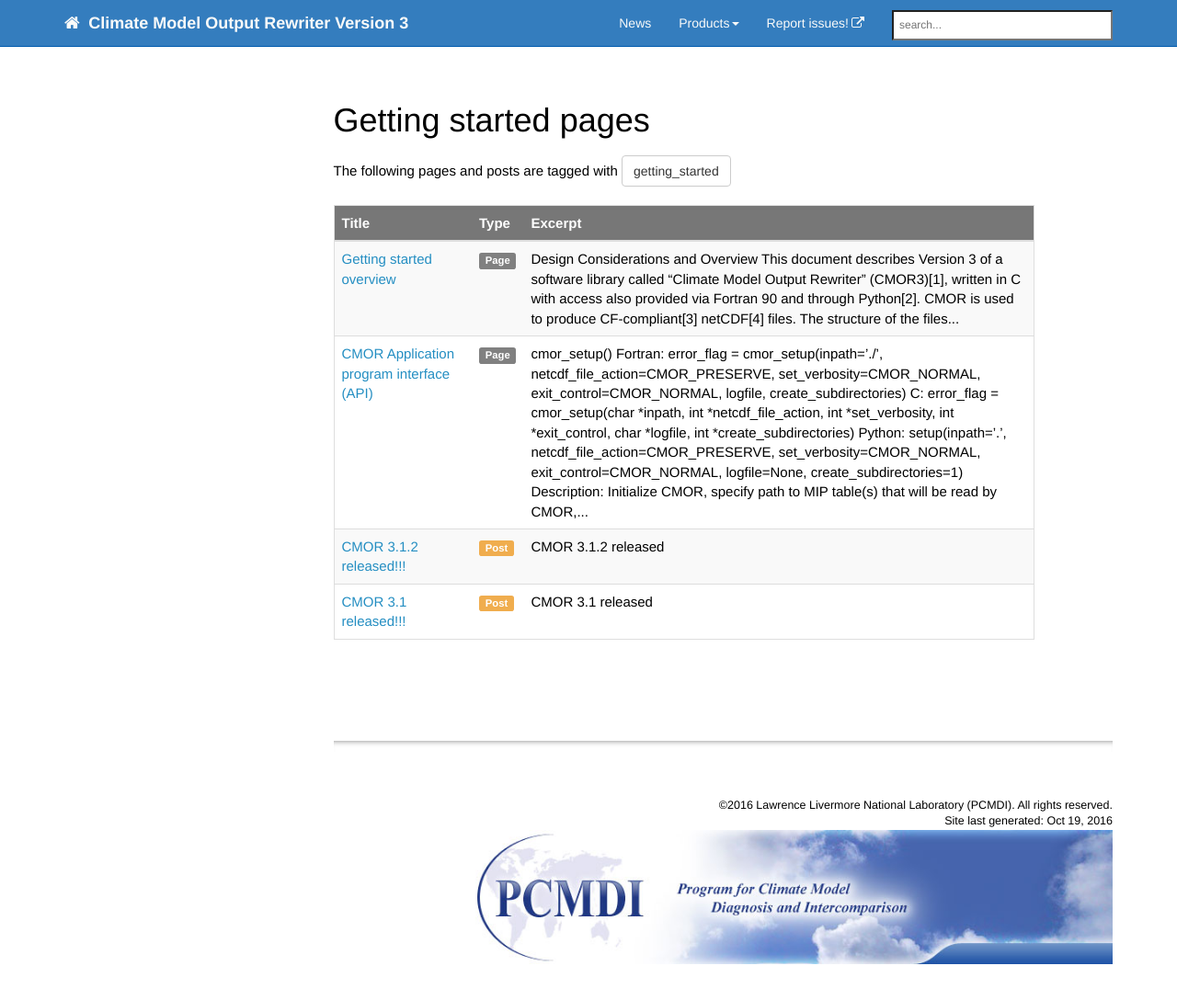
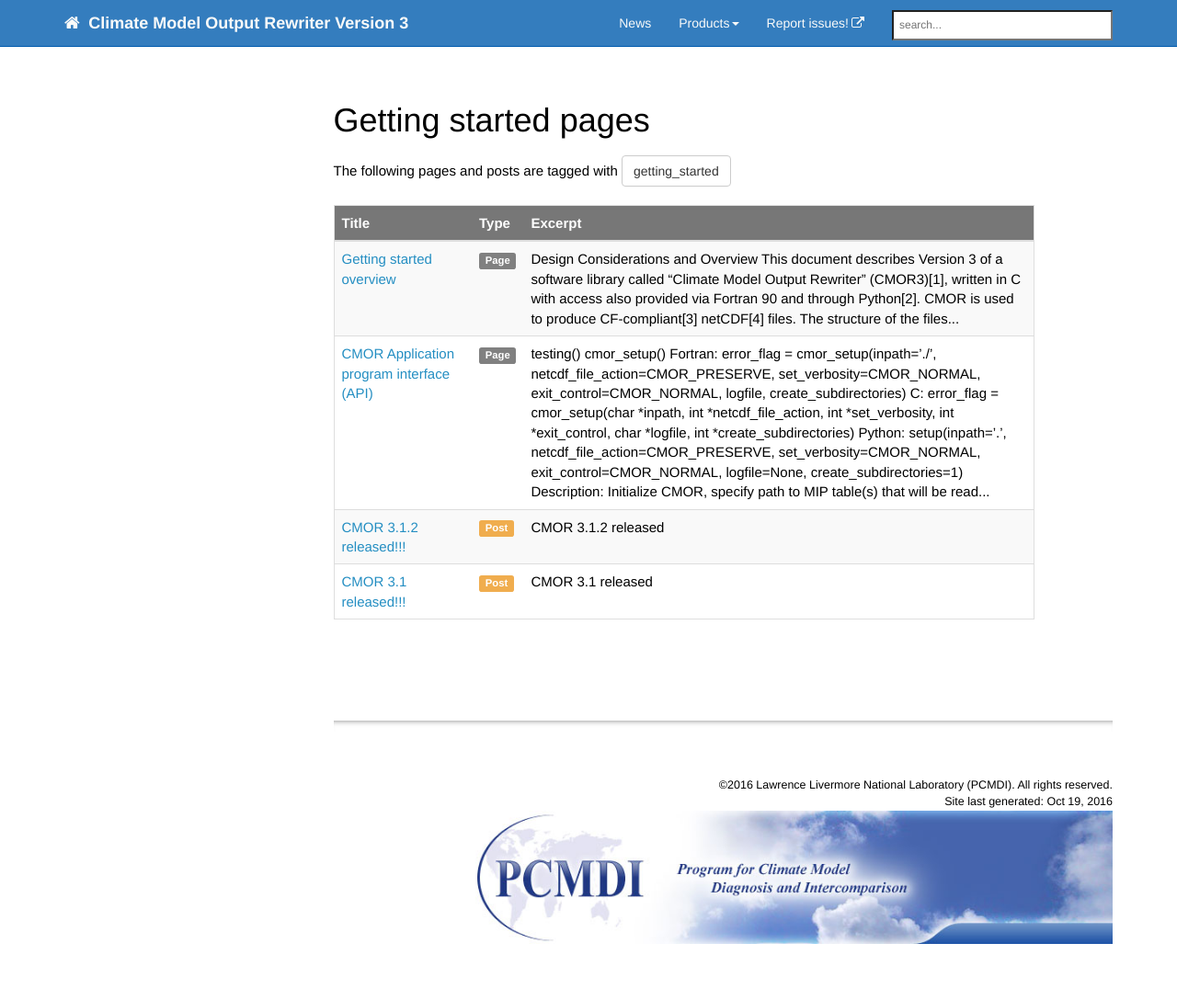
Before and after one commit to mauzey1/cmor3_documentation, a Jekyll site: the page built from tags/tag_getting_started.html, in a window 1280 px wide and 1109 px high. Shown: the top 1088 px of the window at 92% size. Built offline with Jekyll 4.4.1, drawn with Linux system fonts in a browser that asks for light colours; nearby versions of some CDN libraries; comment, search, counter and statistics services are not loaded.

Commit message:
test cron job

```diff
--- a/mydoc/mydoc_cmor3_api.md
+++ b/mydoc/mydoc_cmor3_api.md
@@ -6,6 +6,7 @@ tags: [getting_started]
 sidebar: mydoc_sidebar
 permalink: /mydoc_cmor3_api/
 ---
+### testing()
 
 ### cmor_setup()
 
```
